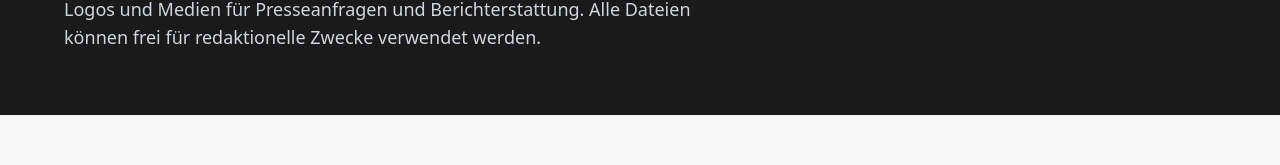
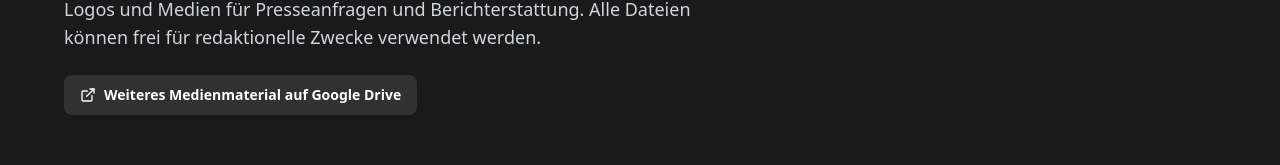
Before and after one commit to SimonSkade1/PauseAI-Germany-Website, a Next.js app: page /presse in a window 1280 px wide. Shown: the part 205-370 px from the top of the page. Built offline with nearby package versions, Linux system fonts and the light colour scheme; no server answers.

Commit message:
add global drive media

```diff
--- a/src/app/presse/page.tsx
+++ b/src/app/presse/page.tsx
@@ -1,7 +1,7 @@
 import Image from "next/image";
 import Header from "@/components/Header";
 import Footer from "@/components/Footer";
-import { Download } from "lucide-react";
+import { Download, ExternalLink } from "lucide-react";
 
 type LogoAsset = {
   file: string;
@@ -108,9 +108,18 @@ export default function PressePage() {
             <h1 className="font-headline text-4xl sm:text-5xl text-white mb-4">
               Presse & Medien
             </h1>
-            <p className="text-gray-300 text-lg max-w-2xl">
+            <p className="text-gray-300 text-lg max-w-2xl mb-6">
               Logos und Medien für Presseanfragen und Berichterstattung. Alle Dateien können frei für redaktionelle Zwecke verwendet werden.
             </p>
+            <a
+              href="https://drive.google.com/drive/folders/1bQ_MZ8giK-Mee4ABkO0BgcFInaXruNpa?usp=drive_link"
+              target="_blank"
+              rel="noopener noreferrer"
+              className="inline-flex items-center gap-2 px-4 py-2.5 bg-white/10 hover:bg-white/20 text-white rounded-lg transition-colors text-sm font-body-bold"
+            >
+              <ExternalLink size={16} />
+              Weiteres Medienmaterial auf Google Drive
+            </a>
           </div>
         </section>
 
```
